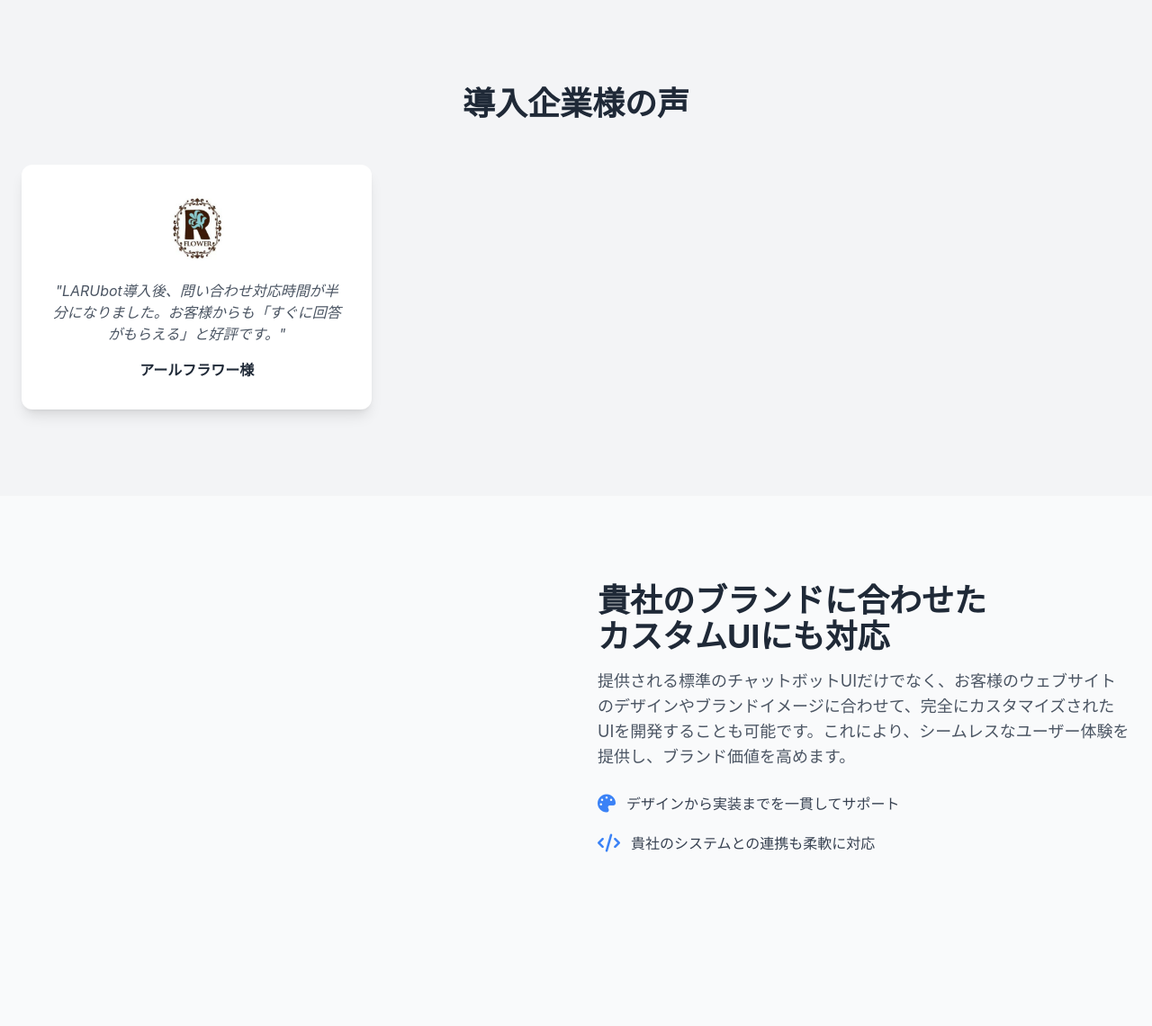
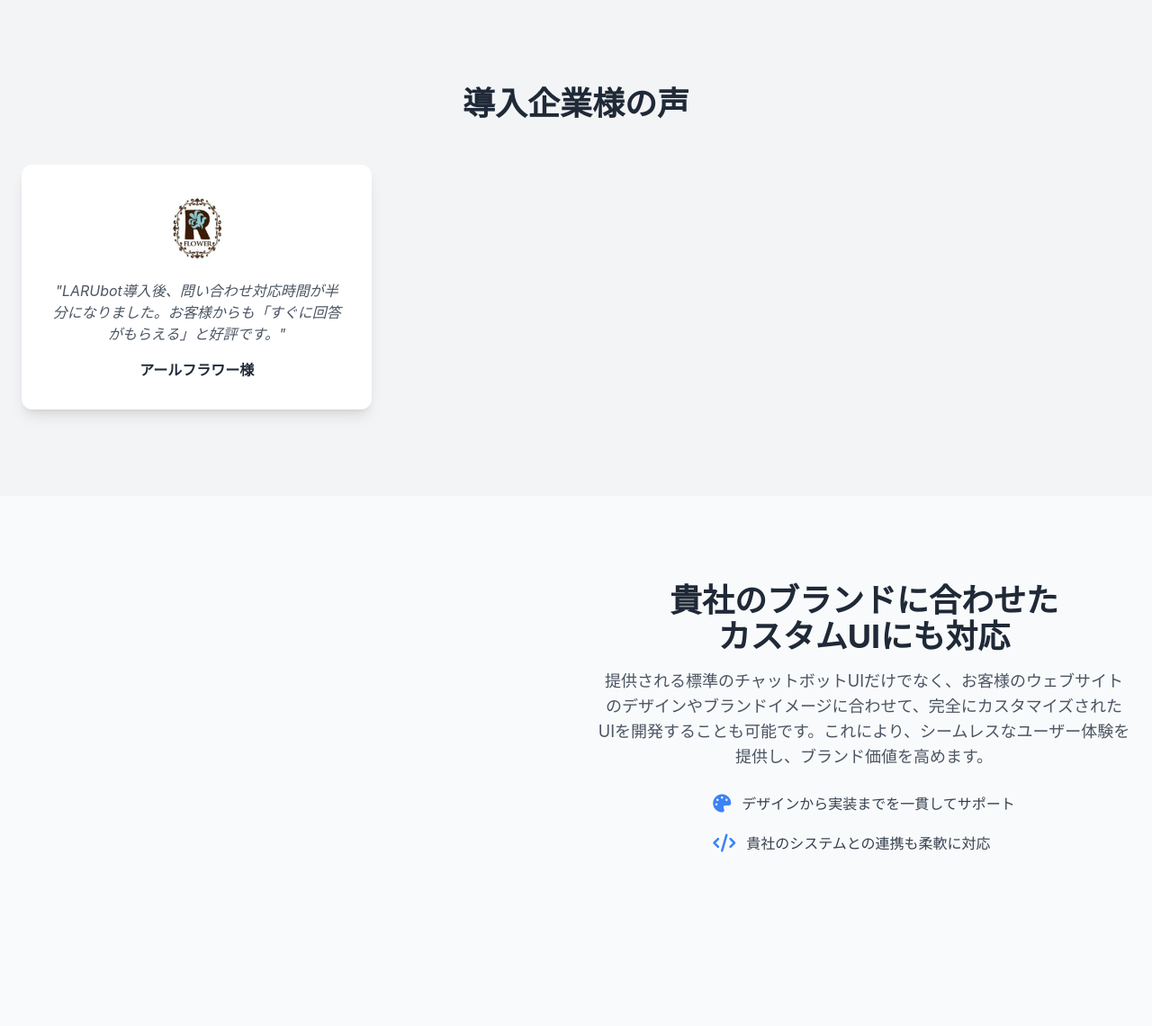
Before and after one commit to takumichatbot/LARUbot_homepage, a Flask app: page / in a window 1280 px wide. Shown: the part 1142-2282 px from the top of the page at 90% size. Run offline with Flask 3, Linux system fonts and the light colour scheme; some libraries are stand-ins or nearby versions.

Commit message:
fix: UI対応セクションのテキストを中央揃えに修正

```diff
--- a/templates/index.html
+++ b/templates/index.html
@@ -249,14 +249,14 @@
                 <div class="lg:w-1/2 flex justify-center mb-8 lg:mb-0">
 
                 </div>
-                <div class="lg:w-1/2">
+                <div class="lg:w-1/2 text-center">
                     <h2 class="text-3xl md:text-4xl font-bold mb-4 leading-tight">
                         貴社のブランドに合わせた<br>カスタムUIにも対応
                     </h2>
                     <p class="text-lg text-gray-600 mb-6">
                         提供される標準のチャットボットUIだけでなく、お客様のウェブサイトのデザインやブランドイメージに合わせて、完全にカスタマイズされたUIを開発することも可能です。これにより、シームレスなユーザー体験を提供し、ブランド価値を高めます。
                     </p>
-                    <ul class="space-y-4 text-gray-700">
+                    <ul class="space-y-4 text-gray-700 inline-block text-left">
                         <li class="flex items-center space-x-3">
                             <i class="fas fa-palette text-blue-500 text-xl"></i>
                             <span>デザインから実装までを一貫してサポート</span>
```
